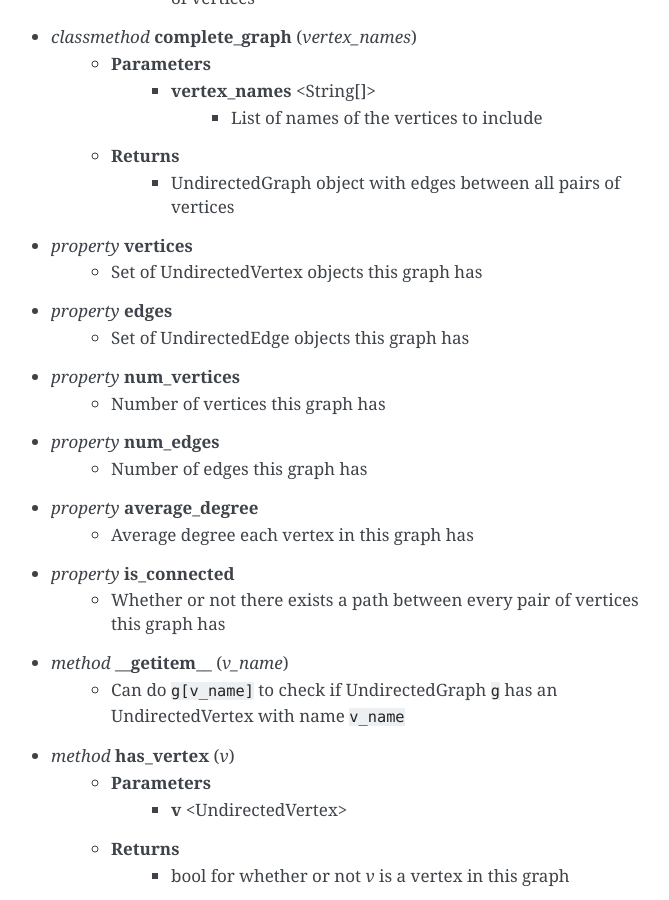
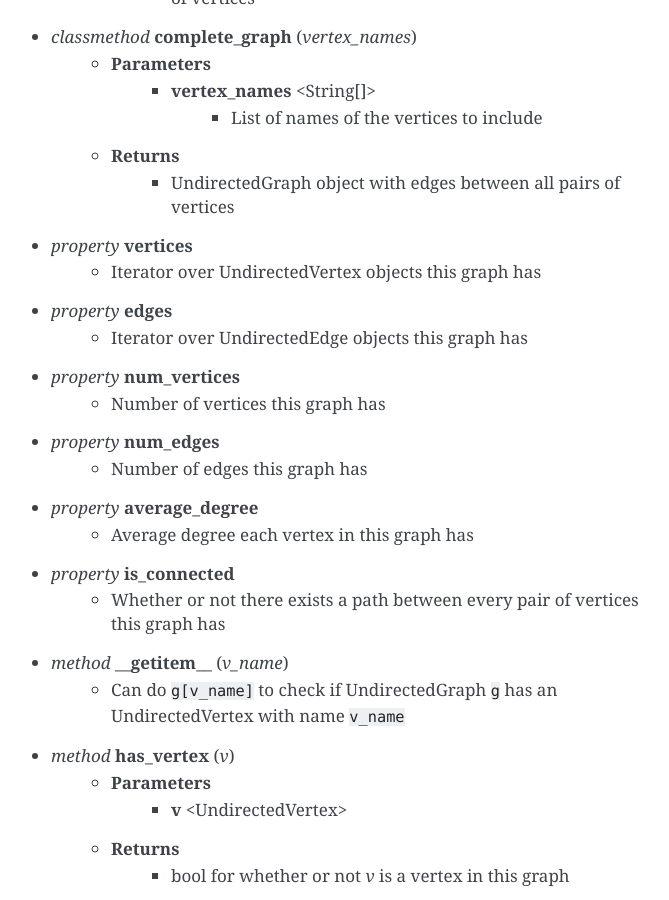
Before and after one commit to tscizzle/graphpy, a Sphinx documentation site: the page built from docs/library.rst, in a window 1280 px wide and 900 px high, scrolled down 3317 px. Shown: the whole window, without its empty margins (429-1098 px from the left). Built offline with Sphinx 7.4.7, drawn with Linux system fonts in a browser that asks for light colours; some of the changed text lies outside the part shown.

Commit message:
graphs return iterators for edges and vertices

```diff
--- a/docs/library.rst
+++ b/docs/library.rst
@@ -113,9 +113,9 @@ graph.graph
         - **Returns**
             - UndirectedGraph object with edges between all pairs of vertices
     - *property* **vertices**
-        - Set of UndirectedVertex objects this graph has
+        - Iterator over UndirectedVertex objects this graph has
     - *property* **edges**
-        - Set of UndirectedEdge objects this graph has
+        - Iterator over UndirectedEdge objects this graph has
     - *property* **num_vertices**
         - Number of vertices this graph has
     - *property* **num_edges**
@@ -196,9 +196,9 @@ graph.graph
         - **Returns**
             - DirectedGraph object with edges between all pairs of vertices in both directions
     - *property* **vertices**
-        - Set of DirectedVertex objects this graph has
+        - Iterator over DirectedVertex objects this graph has
     - *property* **edges**
-        - Set of DirectedEdge objects this graph has
+        - Iterator over DirectedEdge objects this graph has
     - *property* **num_vertices**
         - Number of vertices this graph has
     - *property* **num_edges**
```
Also changed, not shown: 2 other files.
